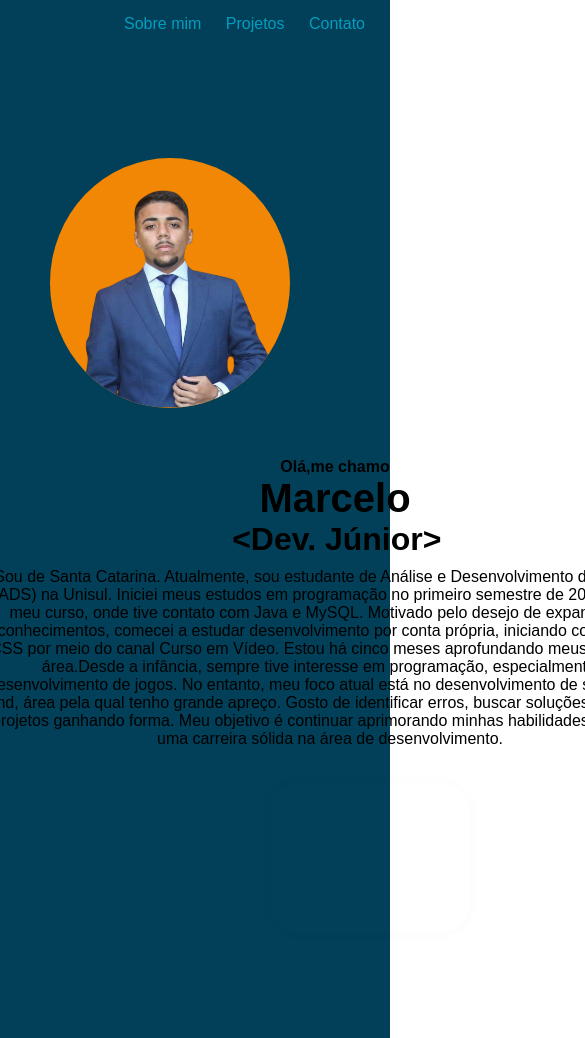
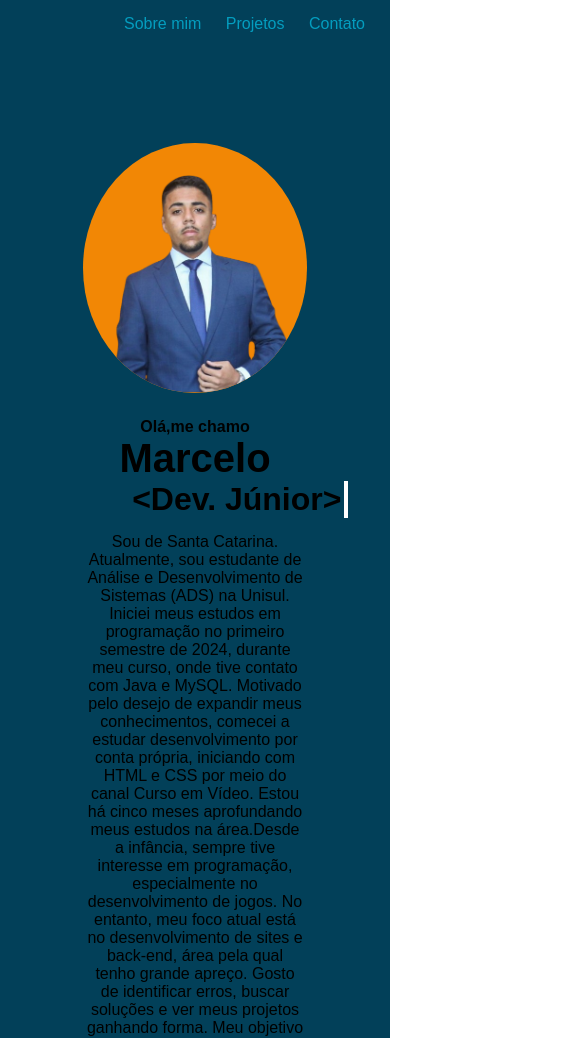
Before and after one commit to MarceloSNT/Portifolio, a plain HTML site: page index.html in a window 390 px wide. Shown: the top 1038 px of the page, 585 px wide, since content can reach past the window. Drawn offline with Linux system fonts and the light colour scheme.

Commit message:
third commit mobile first

```diff
--- a/style.css
+++ b/style.css
@@ -4,7 +4,6 @@
     padding: 0px;
     font-family: Arial, Helvetica, sans-serif;
     font-size: 1em;
-    text-decoration: none;
 }
 nav{
     background-color: #024059;
@@ -14,19 +13,18 @@ nav{
 nav>a{
     margin: 10px;
     color: #049dbf;
+    text-decoration: none;
 }
 #inicio{
-    height: 100vh;
+    height: 100%;
     background-color: #024059;
-    padding: 50px;
+    padding: 70px;
     color: #000000;
 
     display: flex;
-    flex-flow: column wrap;
+    flex-flow: row wrap;
     justify-content: center;
-}
-#all{
-    transform: translate(100px,50px);
+    align-items: center;
 }
 h1{
     text-align: center;
@@ -43,44 +41,35 @@ h3{
     overflow: hidden;
     white-space: nowrap;
     animation: typing 2s steps(12),blinking 0.5s infinite step-end alternate;
-    transform: translate(45px);
-}
-#ttleu{
-    transform: translate(35px);
-    width: 300px;
+    transform: translate(60px);
 }
 #txteu{
-    padding: 10px;
-    width: 700px;
-    transform: translate(-180px);
+    padding: 15px;
+    flex: auto;
 }
 p{
     text-align: center;
     font-size: 1em;
-    flex: auto;
     margin-bottom: 25px;
 }
 #imgeu{
+    margin: 25px;
     height: 250px;
-    width: 240px;
+    width: 250px;
     background-color: #f28705;
     border-radius: 50%;
 }
 #skills{
     display: flex;
-    justify-content: center;
     align-items: center;
     height: 150px;
-    width: 200px;
+    width: 350px;
     overflow: hidden;
     box-shadow: 0px 0px 15px rgba(0, 0, 0, 0.027);
     border-radius: 30px;
-    transform: translate(120px);
 }
 #slider{
     display: flex;
-    justify-content: center;
-    align-items: center;
     animation: slide 5S linear infinite ;
 }
 .imgskill{
@@ -103,7 +92,7 @@ p{
     border-radius:30px;
     border: 2px solid #f28705;
     height: 350px;
-    width: 350px;
+    width: 300px;
     margin: 20px;
     animation:surgir 1s none;
     overflow: hidden;
@@ -113,9 +102,9 @@ p{
     transition: 1s;
 }
 #proj>div>a>img{
-    border-radius: 29px 29px 0px 0px;;
+    border-radius: 29px 29px 0px 0p ;;
     height: 300px;
-    width: 350px;
+    width: 300px;
     margin: auto;
 }
 #proj>div>img>p{
@@ -140,7 +129,9 @@ p{
 }
 
 
+@media (max-width:700px){
 
+}
 
 
 
@@ -160,10 +151,10 @@ p{
 }
 @keyframes slide{
     0%{
-        transform: translateX(60%);
+        transform: translateX(45%);
     }
     100%{
-        transform: translateX(-40%);
+        transform: translateX(-90%);
     }
 }
 @keyframes surgir{
```
Also changed, not shown: index.html (+2 -1 lines).
